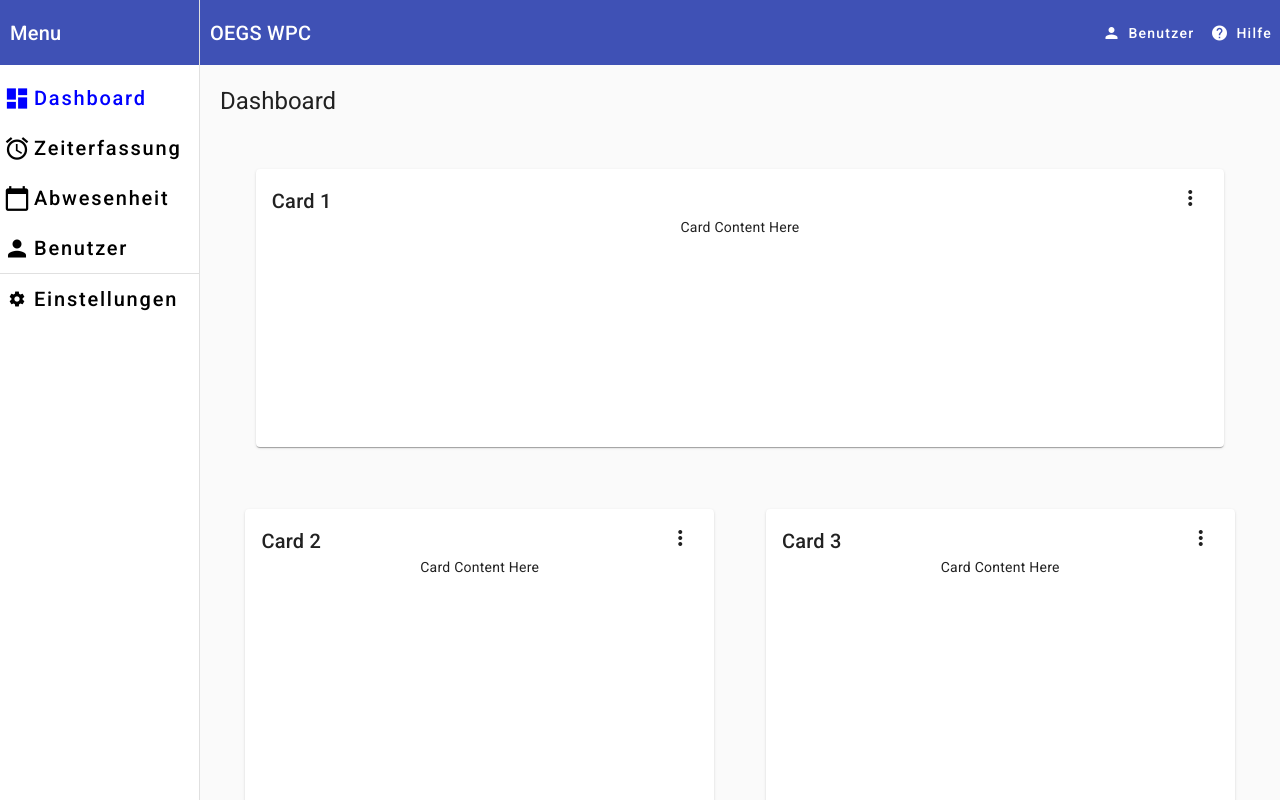
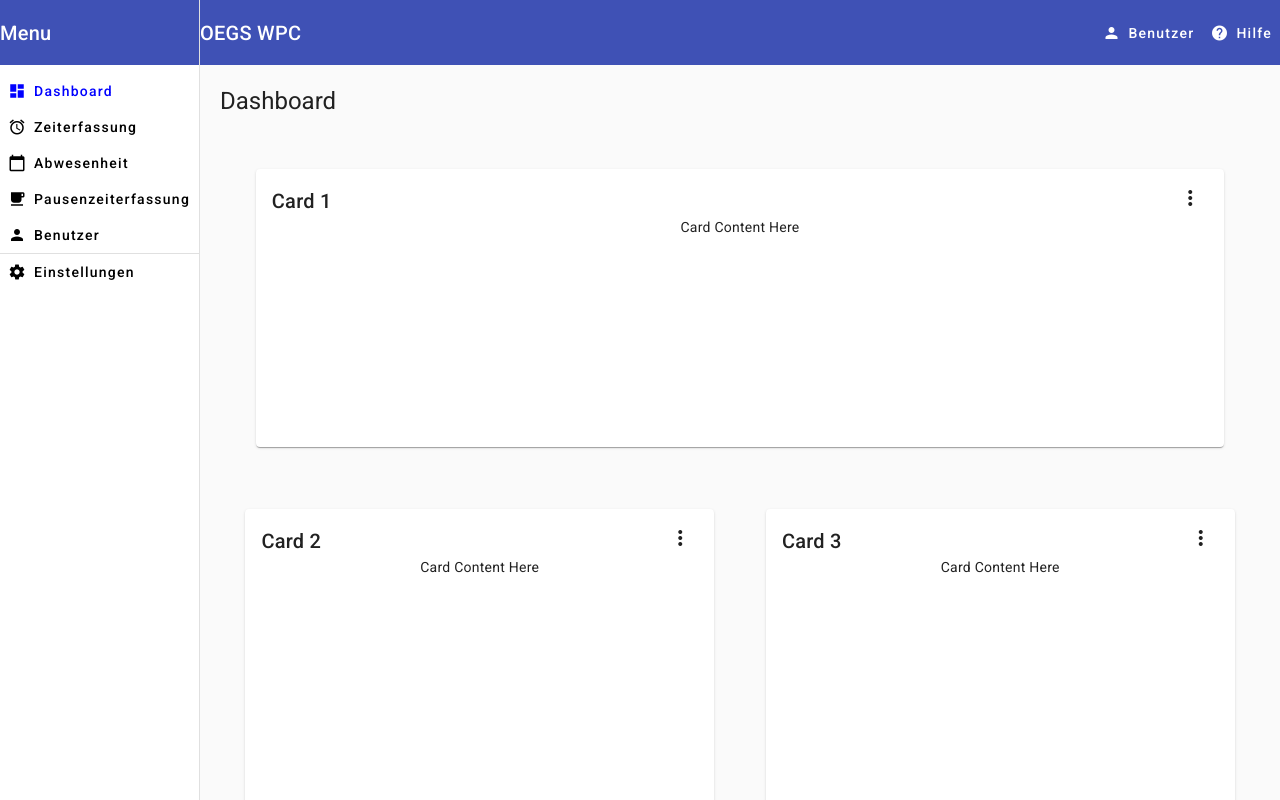
Before and after one commit to Tolu96/OEGS-WPC-Frontend, an Angular app: page / in a window 1280 px wide. Built offline with nearby package versions, Linux system fonts and the light colour scheme.

Commit message:
Revert "Das menü wurde angepasst wie in WPC 60 schon gewünscht -> WPC 60 kan …"

```diff
--- a/src/app/app-sidenavigation/app-sidenavigation.component.html
+++ b/src/app/app-sidenavigation/app-sidenavigation.component.html
@@ -4,16 +4,17 @@
       [mode]="(isHandset$ | async) ? 'over' : 'side'"
       [opened]="(isHandset$ | async) === false">
 
-    <mat-toolbar color="primary" class="nav-topbar-button"><span class="nav-list-h">Menu</span></mat-toolbar>
+    <mat-toolbar color="primary" class="nav-topbar-button">Menu</mat-toolbar>
 
-    <mat-nav-list class="nav-list">
-      <a class="nav-list-button" mat-button routerLink="/" routerLinkActive="activesidebarbutton" [routerLinkActiveOptions]="{exact : true}"><mat-icon class="nav-list-button-icon">dashboard</mat-icon>Dashboard</a>
-      <a class="nav-list-button" mat-button routerLink="/zeiterfassung" routerLinkActive="activesidebarbutton"><mat-icon class="nav-list-button-icon">alarm</mat-icon>Zeiterfassung</a>
-      <a class="nav-list-button" mat-button routerLink="/abwesenheit" routerLinkActive="activesidebarbutton"><mat-icon class="nav-list-button-icon">calendar_today</mat-icon>Abwesenheit</a>
-      <a class="nav-list-button" mat-button routerLink="/benutzer" routerLinkActive="activesidebarbutton"><mat-icon class="nav-list-button-icon">person</mat-icon>Benutzer</a>
+    <mat-nav-list>
+      <a mat-button routerLink="/" routerLinkActive="activesidebarbutton" [routerLinkActiveOptions]="{exact : true}"><mat-icon>dashboard</mat-icon>Dashboard</a>
+      <a mat-button routerLink="/zeiterfassung" routerLinkActive="activesidebarbutton"><mat-icon>alarm</mat-icon>Zeiterfassung</a>
+      <a mat-button routerLink="/abwesenheit" routerLinkActive="activesidebarbutton"><mat-icon>calendar_today</mat-icon>Abwesenheit</a>
+      <a mat-button routerLink="/pause" routerLinkActive="activesidebarbutton"><mat-icon>free_breakfast</mat-icon>Pausenzeiterfassung</a>
+      <a mat-button routerLink="/benutzer" routerLinkActive="activesidebarbutton"><mat-icon>person</mat-icon>Benutzer</a>
       <mat-divider></mat-divider>
 
-      <a class="nav-list-button" mat-button routerLink="/einstellungen" routerLinkActive="activesidebarbutton"><mat-icon>settings</mat-icon>Einstellungen</a>
+      <a mat-button routerLink="/einstellungen" routerLinkActive="activesidebarbutton"><mat-icon>settings</mat-icon>Einstellungen</a>
     </mat-nav-list>
   </mat-sidenav>
 
@@ -27,7 +28,7 @@
         *ngIf="isHandset$ | async">
         <mat-icon aria-label="Side nav toggle icon">menu</mat-icon>
       </button>
-      <span class="nav-list-h">OEGS WPC</span>
+      <span>OEGS WPC</span>
       <span class="spacer"></span>
       <a mat-button routerLink="/benutzer"><mat-icon>person</mat-icon><span class="hide-on-small">Benutzer</span></a>
       <a mat-button (click)="Opendialog()"><mat-icon>help</mat-icon><span class="hide-on-small">Hilfe</span></a>
--- a/src/app/app-sidenavigation/app-sidenavigation.component.scss
+++ b/src/app/app-sidenavigation/app-sidenavigation.component.scss
@@ -22,6 +22,10 @@
   padding:0px ;
 }
 
+mat-icon {
+  margin-right: 08px;
+}
+
 .spacer{
   flex: 1 1 auto;
 }
@@ -29,19 +33,3 @@
 .activesidebarbutton{
   --mdc-text-button-label-text-color: blue;
 }
-.nav-list-h{
-  margin-left:10px;
-}
-.nav-list-button{
-  width:198px;
-  height: 50px;
-  font-size: 20px;
-  display: flex;
-  align-content: left;
-  justify-content: left;
-}
-
-.nav-list-button-icon{
-  transform: scale(1.5);
-  align-items: end;
-}
--- a/src/app/time-management/time-management.component.scss
+++ b/src/app/time-management/time-management.component.scss
@@ -4,7 +4,6 @@ h1{
 
 button{
     margin: 2% 2% 0 2%;
-    height: 10px;
 
 }
 .sidenav-form{
@@ -13,7 +12,7 @@ button{
 }
 .sidenav-content{
     height: calc(100vh - 65px);
-    max-width:calc(100vh - 12% - 10px);
+    max-width:calc(100vh - 10%);
 
     @media(max-width:768px) {
         display: flex;
```
